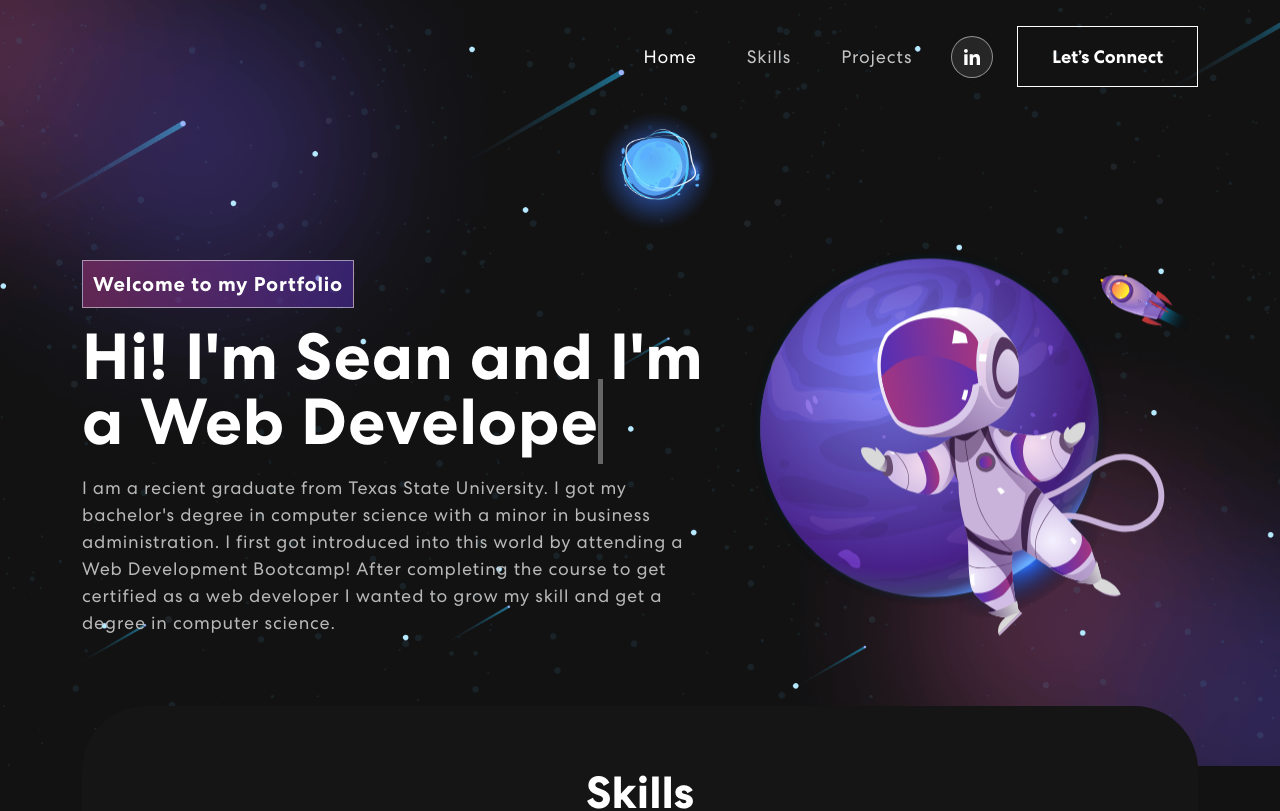
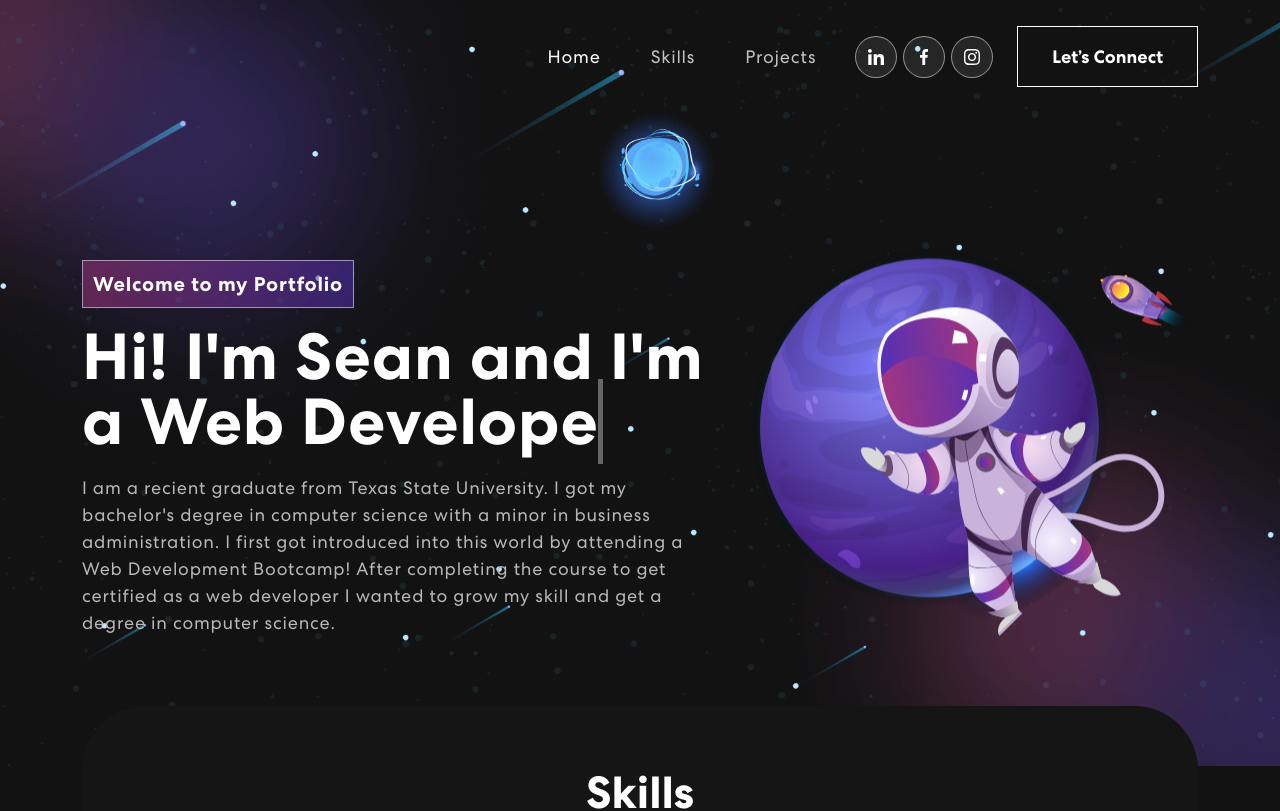
Before and after one commit to SeanAngle/ReactPortfolio, a React (Create React App) app: page / in a window 1280 px wide. Shown: the top 811 px of the page. Built offline with nearby package versions, Linux system fonts and the light colour scheme.

Commit message:
created a build and added instagram and facebook logos back in without my links

```diff
--- a/src/components/Footer.js
+++ b/src/components/Footer.js
@@ -17,8 +17,8 @@
           <Col size={12} sm={6} className="text-center text-sm-end">
             <div className="social-icon">
                 <a href="https://www.linkedin.com/in/sean-angle/" target="_blank"><img src={navIcon1} alt="" /></a>
-                {/* <a href="https://www.facebook.com/sean.angle.5/" target="_blank"><img src={navIcon2} alt="" /></a>
-                <a href="https://www.instagram.com/seanangle_/" target="_blank"><img src={navIcon3} alt="" /></a> */}
+                <a href="" target="_blank"><img src={navIcon2} alt="" /></a>
+                <a href="" target="_blank"><img src={navIcon3} alt="" /></a>
             </div>
             <p>Copyright 2022. All Rights Reserved</p>
           </Col>
--- a/src/components/NavBar.js
+++ b/src/components/NavBar.js
@@ -51,8 +51,8 @@
             <span className="navbar-text">
               <div className="social-icon">
                 <a href="https://www.linkedin.com/in/sean-angle/" target="_blank"><img src={navIcon1} alt="" /></a>
-                {/* <a href="https://www.facebook.com/sean.angle.5/" target="_blank"><img src={navIcon2} alt="" /></a>
-                <a href="https://www.instagram.com/seanangle_/" target="_blank"><img src={navIcon3} alt="" /></a> */}
+                <a href="" target="_blank"><img src={navIcon2} alt="" /></a>
+                <a href="" target="_blank"><img src={navIcon3} alt="" /></a>
               </div>
               <HashLink to='#connect'>
                 <button className="vvd"><span>Let’s Connect</span></button>
```
Also changed, not shown: 7 other files (tests, documents, lock files or other folders).
